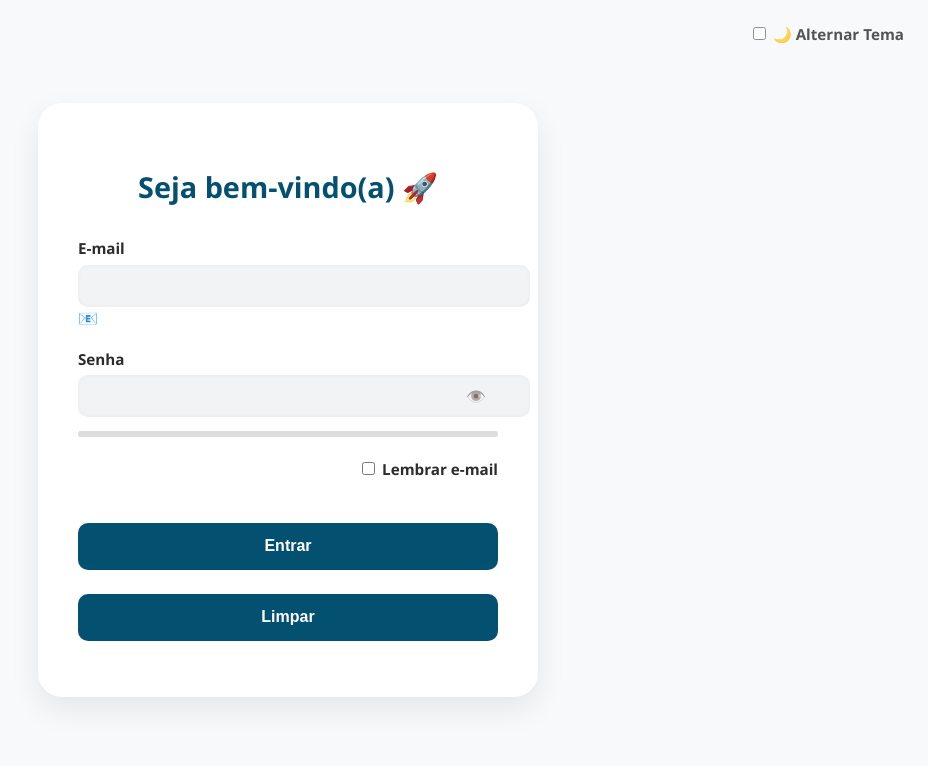
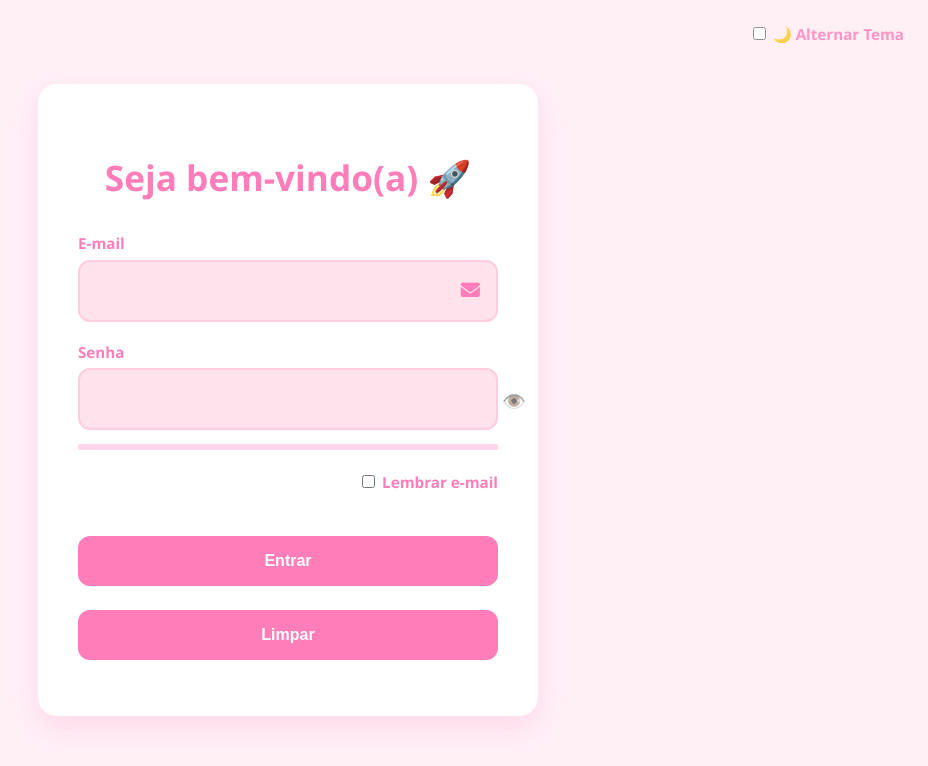
Before and after one commit to MandyCastilho/pagina_de_login, a plain HTML site: page index.html in a window 1280 px wide. Shown: the whole page, without its empty margins (352-1280 px from the left). Drawn offline with nearby package versions, Linux system fonts and the light colour scheme.

Commit message:
👨🏻‍💻 Página de Login

```diff
--- a/index.html
+++ b/index.html
@@ -10,6 +10,8 @@
   <link rel="icon" href="img/login-seguro.png" type="image/png" />
   <link rel="stylesheet" href="style.css" />
   <link href="https://unpkg.com/aos@2.3.1/dist/aos.css" rel="stylesheet" />
+  <!-- Ícones do Font Awesome -->
+  <link rel="stylesheet" href="https://cdnjs.cloudflare.com/ajax/libs/font-awesome/6.5.0/css/all.min.css">
 
   <title>Página de Login</title>
 </head>
@@ -28,12 +30,12 @@
     <h2>Seja bem-vindo(a) 🚀</h2>
     <form id="loginForm">
 
-      <!-- Campo de e-mail com botão de mostrar/ocultar -->
+      <!-- Campo de e-mail com ícone -->
       <div class="input-group">
         <label for="email">E-mail</label>
         <div class="email-wrapper">
           <input type="email" id="email" required />
-          <span id="toggleEmail">📧</span>
+          <i id="toggleEmail" class="fa-solid fa-envelope"></i>
         </div>
       </div>
 
--- a/style.css
+++ b/style.css
@@ -1,18 +1,22 @@
 @charset "UTF-8";
 
 :root {
-  --bg: #f8f9fa;
-  --text: #2c2c2c;
-  --primary: #045071;
-  --error: #e63946;
+  --bg: #fff0f6; /* rosa bem clarinho */
+  --text: #5a2a5a; /* roxo delicado */
+  --primary: #ff7eb9; /* rosa chiclete vibrante */
+  --error: #ff4d6d;
+  --success: #00c49a;
   --card-bg: #ffffff;
-  --input-bg: #f1f3f5;
-  --shadow: rgba(0, 0, 0, 0.08);
+  --input-bg: #ffe3ec;
+  --shadow: rgba(255, 126, 185, 0.2);
+  --radius: 1.2rem;
+  --transition: 0.3s ease;
 }
 
+/* Modo escuro continua estiloso */
 body.dark {
   --bg: linear-gradient(to bottom, #1a1a2e, #2a2a40);
-  --text: #eaeaea;
+  --text: #f5f5f5;
   --primary: #fd6084;
   --card-bg: #2f2f45;
   --input-bg: #3b3b55;
@@ -29,7 +33,7 @@ body {
   display: flex;
   justify-content: center;
   align-items: center;
-  transition: background 0.4s ease, color 0.4s ease;
+  transition: background var(--transition), color var(--transition);
   flex-direction: column;
 }
 
@@ -41,28 +45,30 @@ body {
   cursor: pointer;
   color: var(--text);
   opacity: 0.8;
-  transition: opacity 0.3s;
+  transition: opacity var(--transition), transform var(--transition);
 }
 
 .theme-toggle:hover {
   opacity: 1;
+  transform: scale(1.1);
 }
 
 .login-container {
   background: var(--card-bg);
   padding: 2.5rem;
-  border-radius: 1.5rem;
+  border-radius: var(--radius);
   box-shadow: 0 12px 30px var(--shadow);
   width: 90%;
   max-width: 420px;
-  transition: background 0.4s ease, color 0.4s ease;
+  transition: background var(--transition), color var(--transition);
 }
 
 h2 {
   text-align: center;
   margin-bottom: 2rem;
   color: var(--primary);
-  font-size: 1.8rem;
+  font-size: 2.2rem;
+  font-weight: bold;
 }
 
 .input-group {
@@ -74,29 +80,61 @@ label {
   margin-bottom: 0.4rem;
   font-weight: 600;
   font-size: 0.95rem;
+  color: var(--primary);
 }
 
 input[type="email"],
 input[type="password"] {
   width: 100%;
   padding: 0.75rem 1rem;
-  border: none;
-  border-radius: 10px;
+  border: 2px solid transparent;
+  border-radius: 12px;
   background-color: var(--input-bg);
   font-size: 1rem;
   color: var(--text);
-  box-shadow: inset 0 0 4px rgba(0, 0, 0, 0.05);
-  transition: border 0.3s ease, background-color 0.3s ease;
+  transition: border var(--transition), background-color var(--transition);
 }
 
 input[type="email"]:focus,
 input[type="password"]:focus {
-  outline: 2px solid var(--primary);
-  background-color: #fff;
+  outline: none;
+  border-color: var(--primary);
+  background-color: #ffeaf3;
 }
 
+.email-wrapper,
 .senha-wrapper {
-  position: relative;
+  display: flex;
+  align-items: center;
+  border: 2px solid #ffcce0;
+  padding: 0.5rem 1rem;
+  border-radius: 12px;
+  background-color: var(--input-bg);
+  transition: border var(--transition), background-color var(--transition);
+}
+
+.email-wrapper input,
+.senha-wrapper input {
+  border: none;
+  outline: none;
+  flex: 1;
+  font-size: 1rem;
+  background: transparent;
+  color: var(--text);
+}
+
+#toggleEmail,
+#toggleSenha {
+  cursor: pointer;
+  font-size: 1.2rem;
+  transition: color var(--transition), transform var(--transition);
+  color: var(--primary);
+}
+
+#toggleEmail:hover,
+#toggleSenha:hover {
+  transform: scale(1.2);
+  color: #ff4d94;
 }
 
 #toggleSenha {
@@ -104,45 +142,37 @@ input[type="password"]:focus {
   right: 12px;
   top: 50%;
   transform: translateY(-50%);
-  cursor: pointer;
-  font-size: 1rem;
   opacity: 0.6;
-  color: var(--text);
-  transition: opacity 0.2s;
-}
-
-#toggleSenha:hover {
-  opacity: 1;
 }
 
 button {
   width: 100%;
-  padding: 0.9rem;
+  padding: 1rem;
   background: var(--primary);
   color: #fff;
   font-weight: 600;
   font-size: 1rem;
   border: none;
-  border-radius: 10px;
+  border-radius: 12px;
   cursor: pointer;
-  transition: filter 0.3s ease;
+  transition: filter var(--transition), transform var(--transition);
   margin-top: 1.5rem;
 }
 
 button:hover {
   filter: brightness(1.15);
+  transform: scale(1.02);
 }
 
 .mensagem-erro,
 .mensagem {
-  color: var(--error);
   margin-top: 1rem;
   text-align: center;
   font-size: 0.9rem;
 }
 
 .mensagem.sucesso {
-  color: #43aa8b;
+  color: var(--success);
   font-weight: 600;
 }
 
@@ -164,34 +194,30 @@ button:hover {
   border-radius: 4px;
   margin-top: 0.5rem;
   appearance: none;
-  background-color: #ddd;
+  background-color: #ffd6eb;
 }
 
 #forcaSenha::-webkit-progress-bar {
-  background-color: #ddd;
+  background-color: #ffd6eb;
   border-radius: 4px;
 }
 
 #forcaSenha::-webkit-progress-value {
   border-radius: 4px;
-  transition: width 0.4s;
+  transition: width var(--transition);
 }
 
-/* Força da senha por cor */
 .forca-1::-webkit-progress-value {
-  background-color: #e63946;
+  background-color: #ff4d6d;
 }
-
 .forca-2::-webkit-progress-value {
-  background-color: #f4a261;
+  background-color: #ffa07a;
 }
-
 .forca-3::-webkit-progress-value {
-  background-color: #f6c90e;
+  background-color: #fbc531;
 }
-
 .forca-4::-webkit-progress-value {
-  background-color: #43aa8b;
+  background-color: var(--success);
 }
 
 /* Animação de erro */
```
